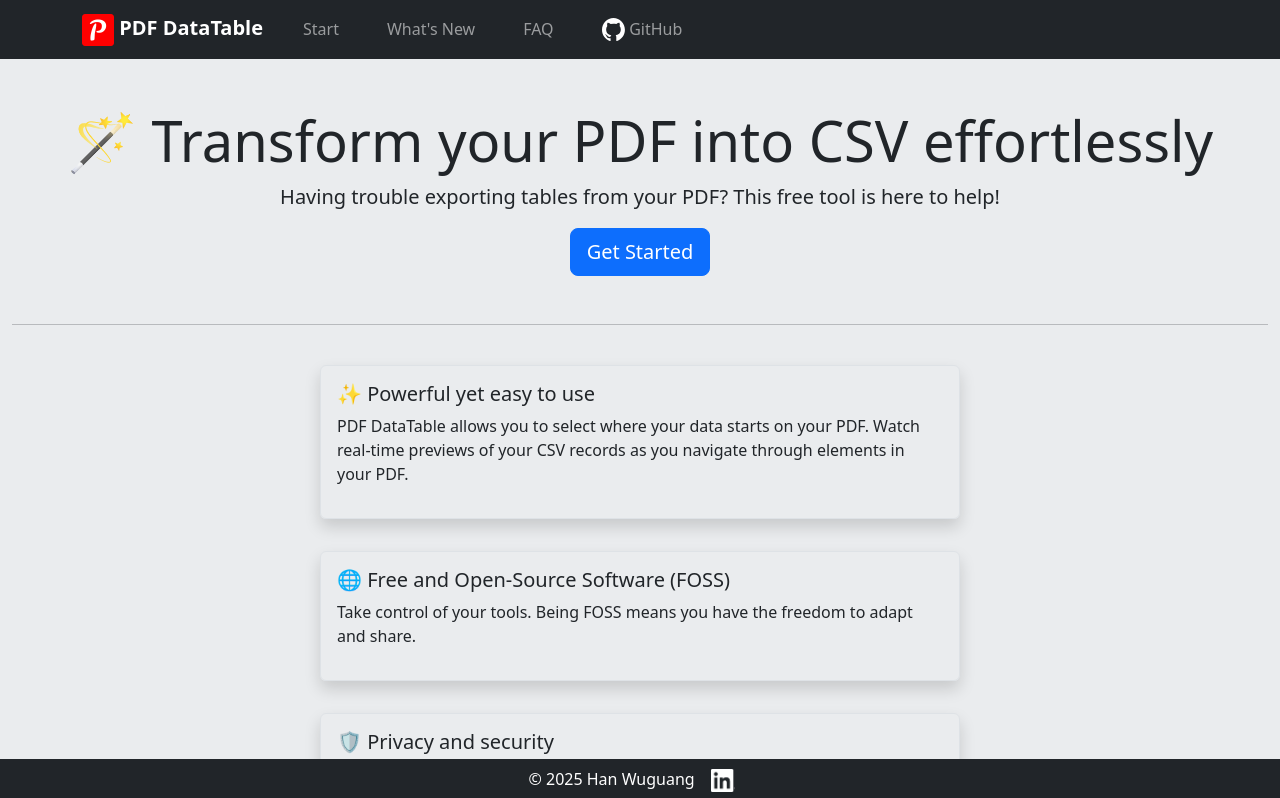
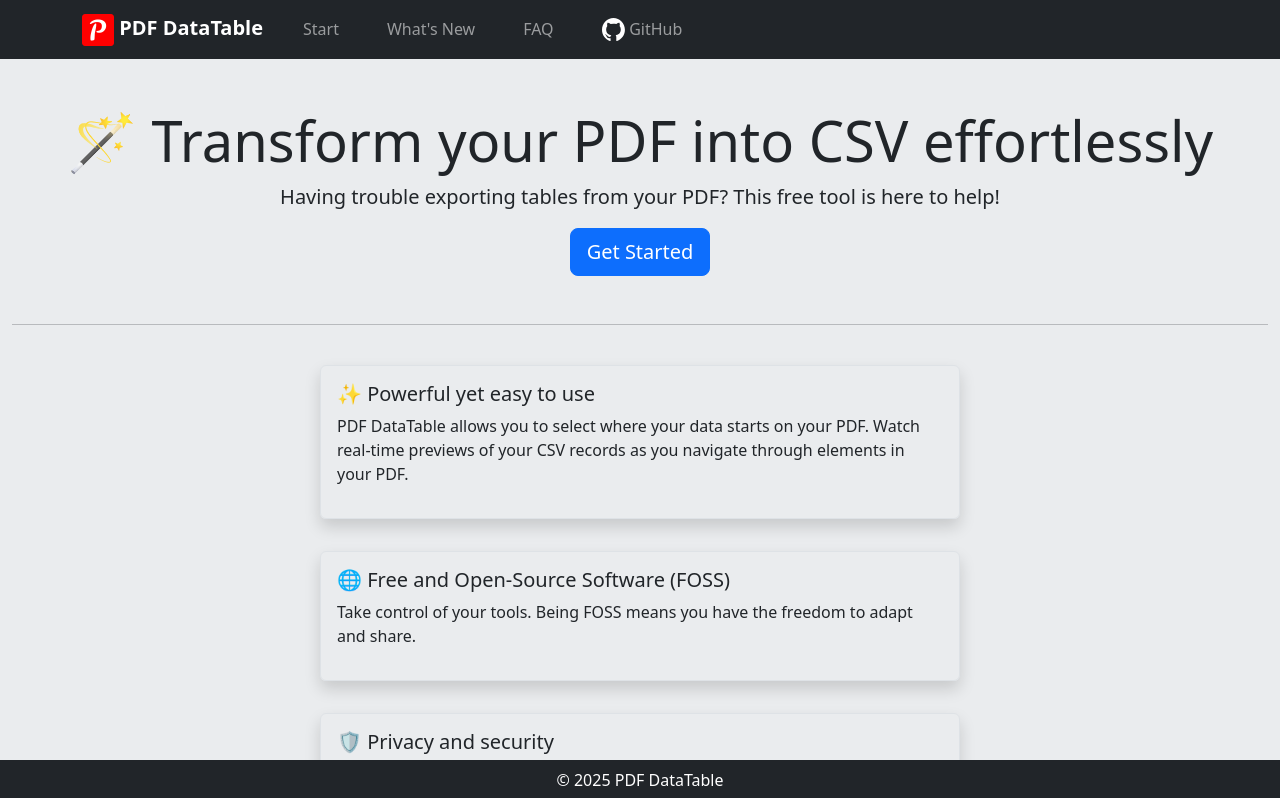
Before and after one commit to hanwg/pdf-datatable, a React (Create React App) app: page / in a window 1280 px wide. Shown: the top 798 px of the page. Built offline with nearby package versions, Linux system fonts and the light colour scheme.

Commit message:
added demo

```diff
--- a/src/Footer.jsx
+++ b/src/Footer.jsx
@@ -4,10 +4,7 @@
     return (
         <>
             <footer className="footer py-2 bg-dark">
-                © 2025 Han Wuguang
-                <a href="https://www.linkedin.com/in/hanwuguang/" target="_blank" rel="noreferrer" className="px-3">
-                    <img src={linkedinLogo} className="logo" alt="LinkedIn logo" />
-                </a>
+                © 2025 PDF DataTable
             </footer>
         </>
     );
--- a/src/Home.jsx
+++ b/src/Home.jsx
@@ -85,7 +85,7 @@
             <hr className="my-4 mt-5"/>
 
             <div className="jumbotron text-center d-none d-lg-block mt-5">
-                <h4>Demo</h4>
+                <h4 id="demo">Demo</h4>
                 <div>Convert a PDF statement of account to CSV within minutes!</div>
                 <div className="embed-responsive embed-responsive-16by9">
                     <video className="embed-responsive-item border border-dark" loop="true" autoplay="autoplay" controls muted>
```
Also changed, not shown: 1 other file (tests, documents, lock files or other folders).
